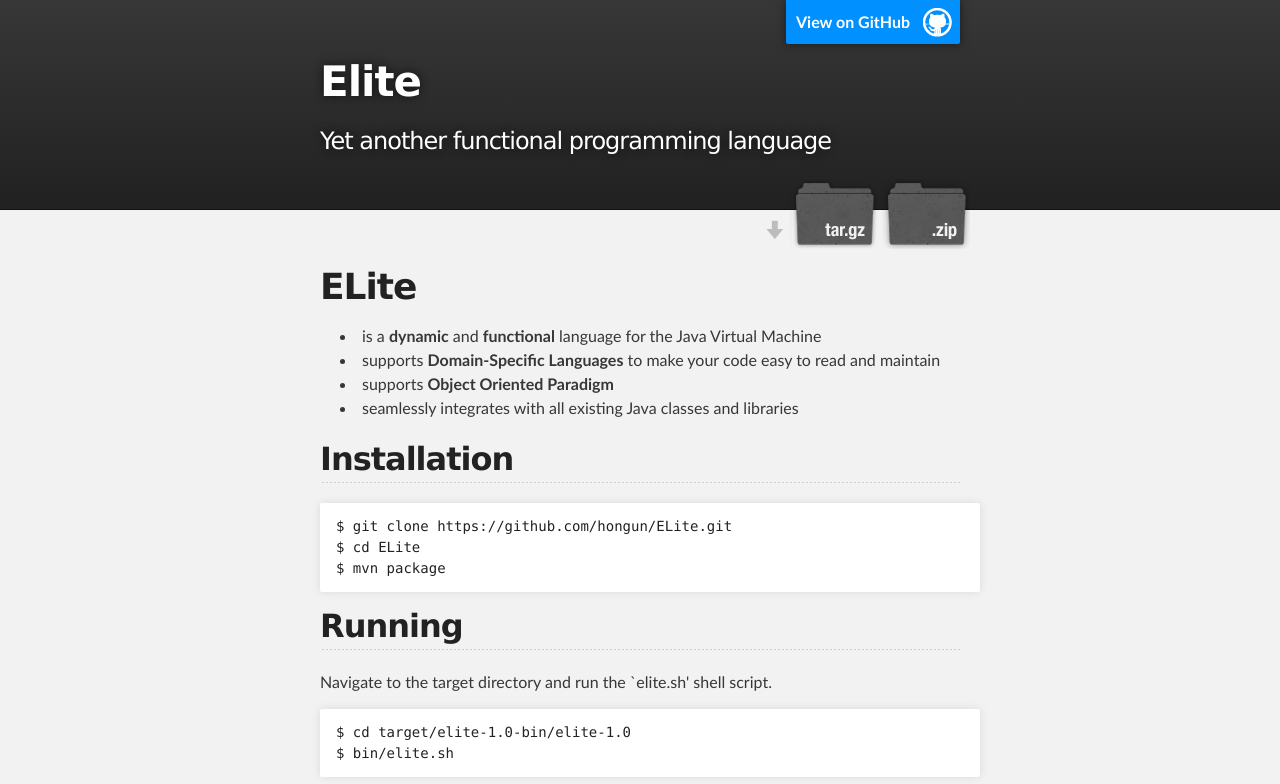
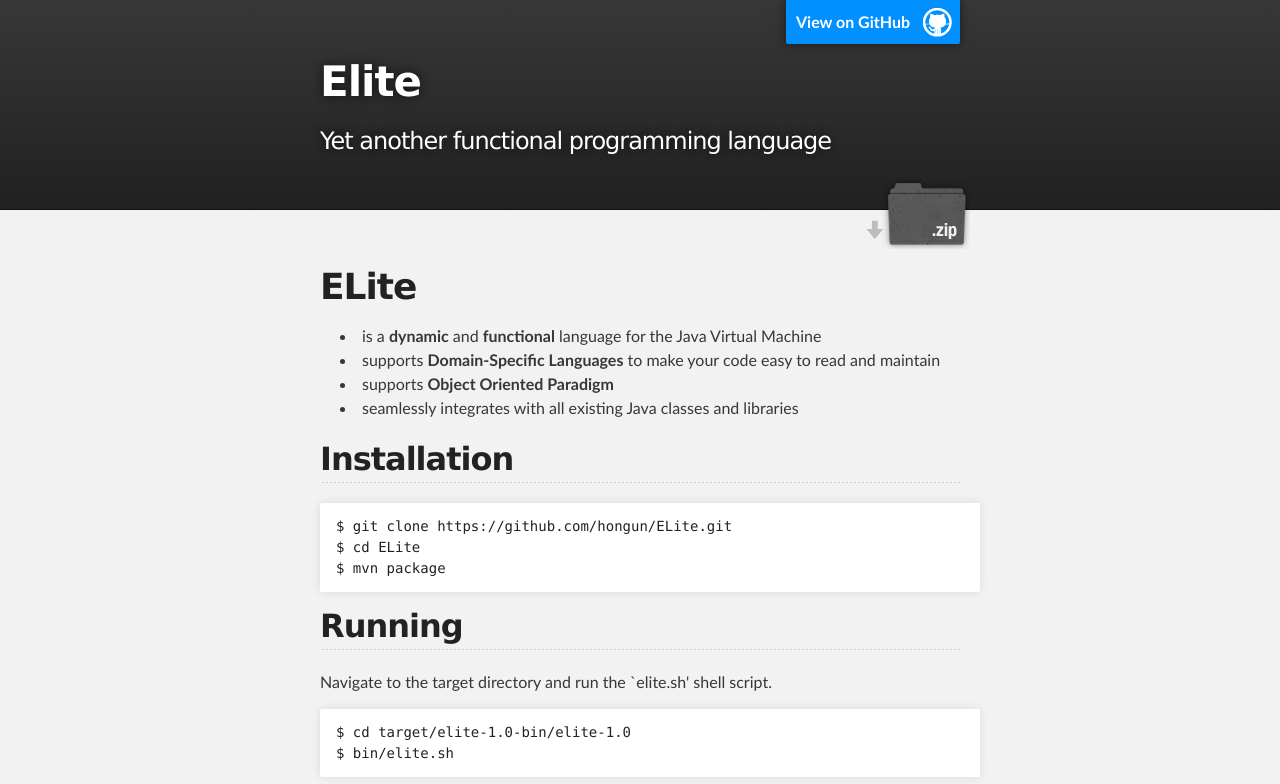
Before and after one commit to redhill42/ELite, a plain HTML site: page index.html in a window 1280 px wide. Shown: the top 784 px of the page. Drawn offline with Linux system fonts and the light colour scheme.

Commit message:
download distribution from maven repository

```diff
--- a/index.html
+++ b/index.html
@@ -22,8 +22,7 @@
           <h2 id="project_tagline">Yet another functional programming language</h2>
 
             <section id="downloads">
-              <a class="zip_download_link" href="https://github.com/hongun/ELite/zipball/master">Download this project as a .zip file</a>
-              <a class="tar_download_link" href="https://github.com/hongun/ELite/tarball/master">Download this project as a tar.gz file</a>
+              <a class="zip_download_link" href="http://nexus.hongun.me/nexus/content/repositories/releases/elite/elite/1.0/elite-1.0-bin.zip">Download this project as a .zip file</a>
             </section>
         </header>
     </div>
--- a/stylesheets/stylesheet.css
+++ b/stylesheets/stylesheet.css
@@ -323,7 +323,7 @@ Full-Width Styles
 
 #downloads {
   position: absolute;
-  width: 210px;
+  width: 110px;
   z-index: 10;
   bottom: -40px;
   right: 0;
```
